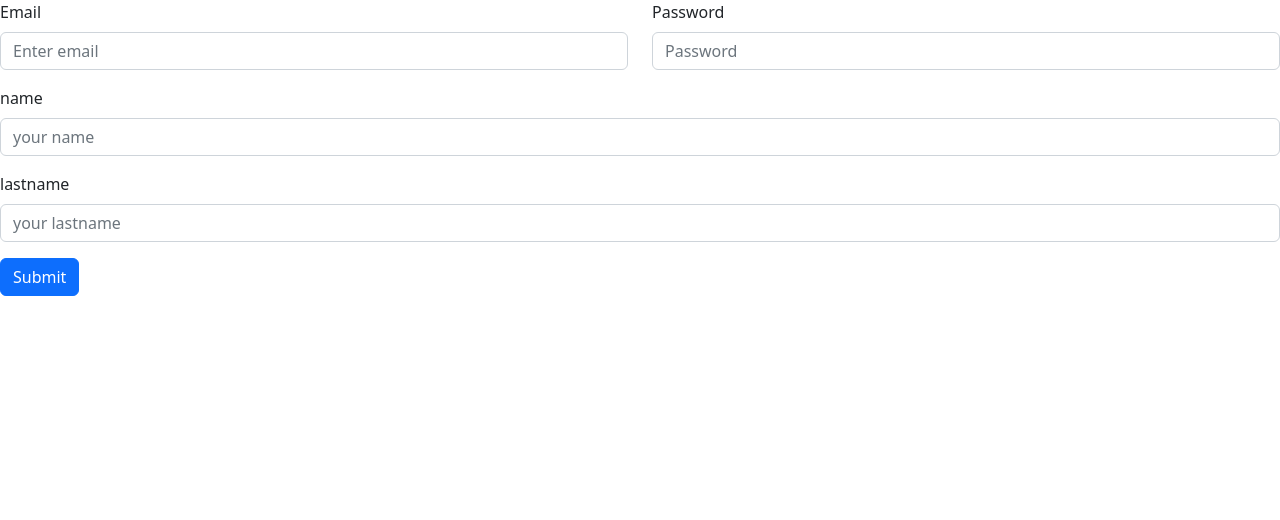
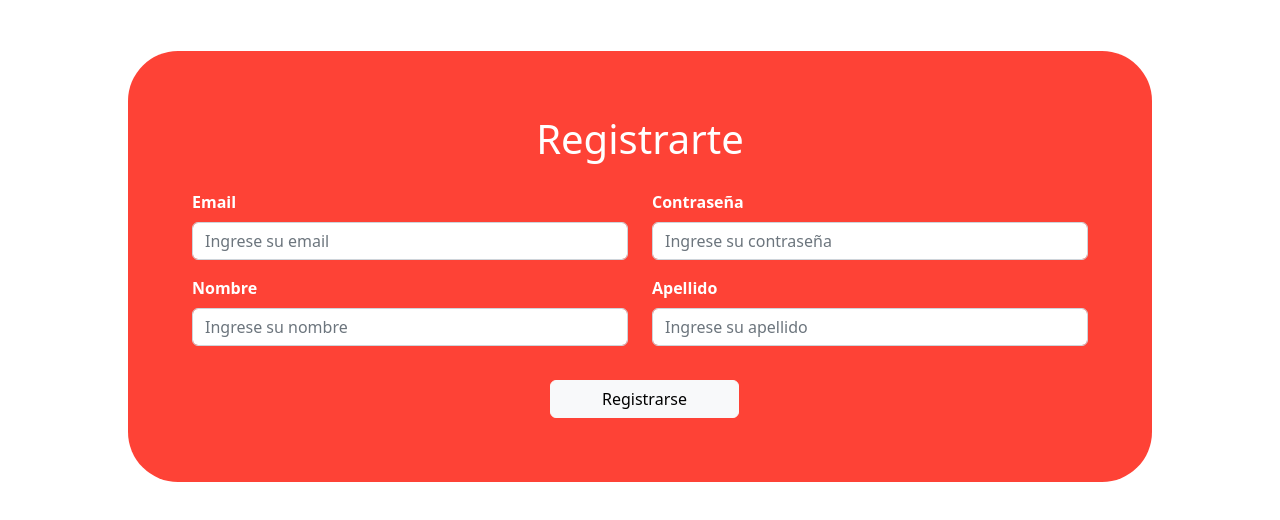
Before and after one commit to rodrigoc89/House-of-Dev-, a React (Vite) app in the folder client/: page /register in a window 1280 px wide. Shown: the top 520 px of the page. Built offline with nearby package versions, Linux system fonts and the light colour scheme.

Commit message:
configuracion de redux y estilos navbar

```diff
--- /dev/null
+++ b/client/src/ components/Grid.jsx
@@ -0,0 +1,51 @@
+import Container from 'react-bootstrap/Container';
+import Row from 'react-bootstrap/Row';
+import Col from 'react-bootstrap/Col';
+import Card from 'react-bootstrap/Card';
+import ListGroup from 'react-bootstrap/ListGroup';
+
+function Grid() {
+  return (
+    <Container>
+      <Row  style={{backgroundColor:"black"} }>
+        <Col className='col-3'>
+        <Card style={{ width: '18rem' }}>
+      <Card.Img variant="top" src="holder.js/100px180?text=Image cap" />
+      <Card.Body>
+        <Card.Title>Card Title</Card.Title>
+        <Card.Text>
+          Some quick example text to build on the card title and make up the
+          bulk of the card's content.
+        </Card.Text>
+      </Card.Body>
+      <Card.Body>
+        <Card.Link href="#">Card Link</Card.Link>
+        <Card.Link href="#">Another Link</Card.Link>
+      </Card.Body>
+    </Card>
+        </Col>
+        <Col className='col-3'>2 of 2</Col>
+        <Col className='col-3'>2 of 2</Col>
+        <Col className='col-3'>2 of 2</Col>
+        <Col className='col-3'>
+        <Card style={{ width: '18rem' }}>
+      <Card.Img variant="top" src="holder.js/100px180?text=Image cap" />
+      <Card.Body>
+        <Card.Title>Card Title</Card.Title>
+        <Card.Text>
+          Some quick example text to build on the card title and make up the
+          bulk of the card's content.
+        </Card.Text>
+      </Card.Body>
+      <Card.Body>
+        <Card.Link href="#">Card Link</Card.Link>
+        <Card.Link href="#">Another Link</Card.Link>
+      </Card.Body>
+    </Card>
+        </Col>
+      </Row>
+    </Container>
+  );
+}
+
+export default Grid;
--- a/client/src/ components/login.jsx
+++ b/client/src/ components/Login.jsx
@@ -33,22 +33,20 @@ const Login = () => {
 
   return (
     <>
-    <div style={{backgroundColor:"white", height:"370px", width:"50%", display:"flex", alignItems:"center", marginTop:"9%",marginLeft:"22%", justifyContent:"center", borderRadius:"20px"}}>
-    <h1 style={{marginRight:"10%", fontWeight:"1000", fontSize:"250%", fontFamily:"sans-serif", color:"#1877f2"}}>Ingresar</h1>
+    <div style={{backgroundColor:"white", height:"370px", width:"50%", display:"flex", alignItems:"center", marginTop:"9%",marginLeft:"22%", justifyContent:"center", borderRadius:"50px", backgroundColor:"#FE4236"}}>
+    <h1 style={{marginRight:"10%", fontWeight:"1000", fontSize:"250%", fontFamily:"sans-serif", color:"white"}}>Ingresar</h1>
     <Form  onSubmit={handleSubmit}>
 
       <Form.Group className="mb-3" controlId="formBasicEmail">
-        <Form.Label style={{fontWeight:"bold"}}>Email</Form.Label>
+        <Form.Label style={{fontWeight:"bold", color:"white"}}>Email</Form.Label>
         <Form.Control onChange={(e) => setEmail(e.target.value)} type="email" placeholder="Ingresar email"/>
-        <Form.Text className="text-muted">
-        Nunca compartiremos su correo electrónico con nadie más.
-        </Form.Text>
+
       </Form.Group>
       <Form.Group className="mb-3" controlId="formBasicPassword">
-        <Form.Label style={{fontWeight:"bold"}}>Contraseña</Form.Label>
+        <Form.Label style={{fontWeight:"bold", color:"white"}}>Contraseña</Form.Label>
         <Form.Control onChange={(e) => setPassword(e.target.value)} type="password"  placeholder="Ingresar contraseña"/>
       </Form.Group>
-      <Button style={{width:"100%"}} variant="primary" type="submit">
+      <Button style={{width:"100%"}} variant="light" type="submit">
         Iniciar sesión
       </Button>
       <Link to={"/register"}>
--- /dev/null
+++ b/client/src/ components/Navbar.jsx
@@ -0,0 +1,77 @@
+import axios from "axios";
+import Button from "react-bootstrap/Button";
+import Container from "react-bootstrap/Container";
+import Form from "react-bootstrap/Form";
+import Nav from "react-bootstrap/Nav";
+import Navbar from "react-bootstrap/Navbar";
+import NavDropdown from "react-bootstrap/NavDropdown";
+import {useSelector, useDispatch} from "react-redux"
+
+function NavbarUser() {
+  const user = useSelector((state)=>state.user)
+  const dispatch= useDispatch()
+  console.log(user.data);
+  const handleLogout = () => {
+    axios
+      .post(
+        "http://localhost:3001/api/user/logout",
+        {},
+        { withCredentials: true }
+      )
+      .then()
+      .catch((error) => console.log(error));
+  };
+  return (
+    <Navbar style={{backgroundColor:"#FE4236"}} expand="lg" >
+      <Container fluid>
+        <Navbar.Brand  style={{fontWeight:"600", fontSize:"120%", color:"white"}} href="#">Hourse of Dev</Navbar.Brand>
+        <Navbar.Toggle aria-controls="navbarScroll" />
+        <Navbar.Collapse id="navbarScroll">
+          <Nav
+            className="me-auto my-2 my-lg-0"
+            style={{ maxHeight: "100px" , height:"60px"}}
+            navbarScroll
+          >
+            <Nav.Link style={{marginLeft:"10%", color:"white",display:"flex",alignItems:"center"}} href="/">Inicio</Nav.Link>
+          </Nav>
+          <Form className="d-flex" >
+            <Form.Control
+              type="search"
+              placeholder="Buscar"
+              className="me-2"
+              aria-label="Search"
+            />
+            <Button variant="light">Buscar</Button>
+          </Form>
+          {user.data?(
+            <>
+
+            <NavDropdown
+              id="nav-dropdown-dark-example"
+              title={user.data.name}
+              menuVariant="dark"
+              style={{marginLeft:"4%", marginRight:"2%", fontWeight:"bold", fontSize:"110%", color:"white", textTransform:"uppercase"}}
+            >
+              <NavDropdown.Item href="#action/3.1">Mi perfil</NavDropdown.Item>
+              <NavDropdown.Item href="#action/3.2">
+                Citas
+              </NavDropdown.Item>
+              <NavDropdown.Item href="#action/3.3">Favoritos</NavDropdown.Item>
+              <NavDropdown.Divider />
+              <NavDropdown.Item href="/" onClick={handleLogout}>
+                Logout
+              </NavDropdown.Item>
+            </NavDropdown>
+        </>
+          ):(
+             <Button style={{marginLeft:"1%"}} href="/login" variant="light">Iniciar sesión</Button>
+          )}
+
+        </Navbar.Collapse>
+      </Container>
+    </Navbar>
+
+  );
+}
+
+export default NavbarUser;
--- a/client/src/ components/register.jsx
+++ b/client/src/ components/Register.jsx
@@ -33,69 +33,46 @@ function FormRegister() {
   };
 
   return (
-    <Form onSubmit={handleSubmit}>
+    <Form onSubmit={handleSubmit} style={{ width:"80%", margin:"0 auto", padding:"5%", backgroundColor:"#FE4236", borderRadius:"50px", marginTop:"4%"}}>
+      <h1  style={{textAlign:"center", marginBottom:"3%",color:"white", fontWeight:"500"}}>Registrarte</h1>
       <Row className="mb-3">
         <Form.Group as={Col} controlId="formGridEmail">
-          <Form.Label>Email</Form.Label>
+          <Form.Label style={{color:"white", fontWeight:"bold"}}>Email</Form.Label>
           <Form.Control
             type="email"
-            placeholder="Enter email"
+            placeholder="Ingrese su email"
             onChange={(e) => setEmail(e.target.value)}
           />
         </Form.Group>
 
         <Form.Group as={Col} controlId="formGridPassword">
-          <Form.Label>Password</Form.Label>
+          <Form.Label style={{color:"white", fontWeight:"bold"}}>Contraseña</Form.Label>
           <Form.Control
             type="password"
-            placeholder="Password"
+            placeholder="Ingrese su contraseña"
             onChange={(e) => setPassword(e.target.value)}
           />
         </Form.Group>
       </Row>
-
-      <Form.Group className="mb-3" controlId="formGridAddress1">
-        <Form.Label>name</Form.Label>
+      <Row className="mb-3">
+      <Form.Group as={Col} controlId="formGridAddress1">
+        <Form.Label style={{color:"white", fontWeight:"bold"}}>Nombre</Form.Label>
         <Form.Control
-          placeholder="your name"
+          placeholder="Ingrese su nombre"
           onChange={(e) => setName(e.target.value)}
         />
       </Form.Group>
 
-      <Form.Group className="mb-3" controlId="formGridAddress2">
-        <Form.Label>lastname</Form.Label>
+      <Form.Group as={Col} controlId="formGridAddress2">
+        <Form.Label style={{color:"white", fontWeight:"bold"}}>Apellido</Form.Label>
         <Form.Control
-          placeholder="your lastname"
+          placeholder="Ingrese su apellido"
           onChange={(e) => setLastName(e.target.value)}
         />
       </Form.Group>
-
-      {/* <Row className="mb-3">
-        <Form.Group as={Col} controlId="formGridCity">
-          <Form.Label>City</Form.Label>
-          <Form.Control />
-        </Form.Group>
-
-        <Form.Group as={Col} controlId="formGridState">
-          <Form.Label>State</Form.Label>
-          <Form.Select defaultValue="Choose...">
-            <option>Choose...</option>
-            <option>...</option>
-          </Form.Select>
-        </Form.Group>
-
-        <Form.Group as={Col} controlId="formGridZip">
-          <Form.Label>Zip</Form.Label>
-          <Form.Control />
-        </Form.Group>
-      </Row> */}
-
-      {/* <Form.Group className="mb-3" id="formGridCheckbox">
-        <Form.Check type="checkbox" label="Check me out" />
-      </Form.Group> */}
-
-      <Button variant="primary" type="submit">
-        Submit
+      </Row>
+      <Button variant="light" type="submit" style={{width:"21%", marginLeft:"40%", marginTop:"2%"}}>
+        Registrarse
       </Button>
     </Form>
   );
--- a/client/src/ components/navbar.jsx
+++ /dev/null
@@ -1,69 +0,0 @@
-import axios from "axios";
-import Button from "react-bootstrap/Button";
-import Container from "react-bootstrap/Container";
-import Form from "react-bootstrap/Form";
-import Nav from "react-bootstrap/Nav";
-import Navbar from "react-bootstrap/Navbar";
-import NavDropdown from "react-bootstrap/NavDropdown";
-import {useSelector, useDispatch} from "react-redux"
-
-function NavbarUser() {
-  const user = useSelector((state)=>state.user)
-  const dispatch= useDispatch()
-  console.log(user);
-  const handleLogout = () => {
-    axios
-      .post(
-        "http://localhost:3001/api/user/logout",
-        {},
-        { withCredentials: true }
-      )
-      .then()
-      .catch((error) => console.log(error));
-  };
-  return (
-    <Navbar style={{backgroundColor:"#1877f2"}} expand="lg" >
-      <Container fluid>
-        <Navbar.Brand href="#">Navbar scroll</Navbar.Brand>
-        <Navbar.Toggle aria-controls="navbarScroll" />
-        <Navbar.Collapse id="navbarScroll">
-          <Nav
-            className="me-auto my-2 my-lg-0"
-            style={{ maxHeight: "100px" }}
-            navbarScroll
-          >
-            <Nav.Link href="#action1">Home</Nav.Link>
-            {/* para el login */}
-            <Nav.Link href="/login">login</Nav.Link>
-            <Nav.Link href="/" onClick={handleLogout}>
-              logout
-            </Nav.Link>
-            <NavDropdown title="Link" id="navbarScrollingDropdown">
-              <NavDropdown.Item href="/register">Register</NavDropdown.Item>
-              <NavDropdown.Item href="#action4">
-                Another action
-              </NavDropdown.Item>
-              <NavDropdown.Divider />
-              <NavDropdown.Item href="#action5">
-                Something else here
-              </NavDropdown.Item>
-            </NavDropdown>
-            {/* para el login */}
-          </Nav>
-          <Form className="d-flex">
-            <Form.Control
-              type="search"
-              placeholder="Search"
-              className="me-2"
-              aria-label="Search"
-            />
-            <Button variant="outline-success">Search</Button>
-          </Form>
-        </Navbar.Collapse>
-      </Container>
-    </Navbar>
-
-  );
-}
-
-export default NavbarUser;
--- a/client/src/App.jsx
+++ b/client/src/App.jsx
@@ -1,7 +1,7 @@
 import { Route, Routes } from "react-router";
-import Login from "./ components/login";
-import Home from "./commons/home";
-import FormRegister from "./ components/register";
+import Login from "./ components/Login";
+import Home from "./commons/Home";
+import FormRegister from "./ components/Register";
 import "bootstrap/dist/css/bootstrap.min.css";
 
 function App() {
--- /dev/null
+++ b/client/src/commons/Home.jsx
@@ -0,0 +1,16 @@
+import { Routes,Route } from "react-router";
+import Grid from "../ components/Grid";
+import NavbarUser from "../ components/Navbar";
+
+const Home = () => {
+  return (
+    <div>
+      <NavbarUser />
+      <Routes>
+        <Route path="/" element={<Grid/>}/>
+      </Routes>
+    </div>
+  );
+};
+
+export default Home;
--- a/client/src/commons/home.jsx
+++ /dev/null
@@ -1,11 +0,0 @@
-import NavbarUser from "../ components/navbar";
-
-const Home = () => {
-  return (
-    <div>
-      <NavbarUser />
-    </div>
-  );
-};
-
-export default Home;
```
Also changed, not shown: client/src/main.jsx (line endings or trailing spaces).
